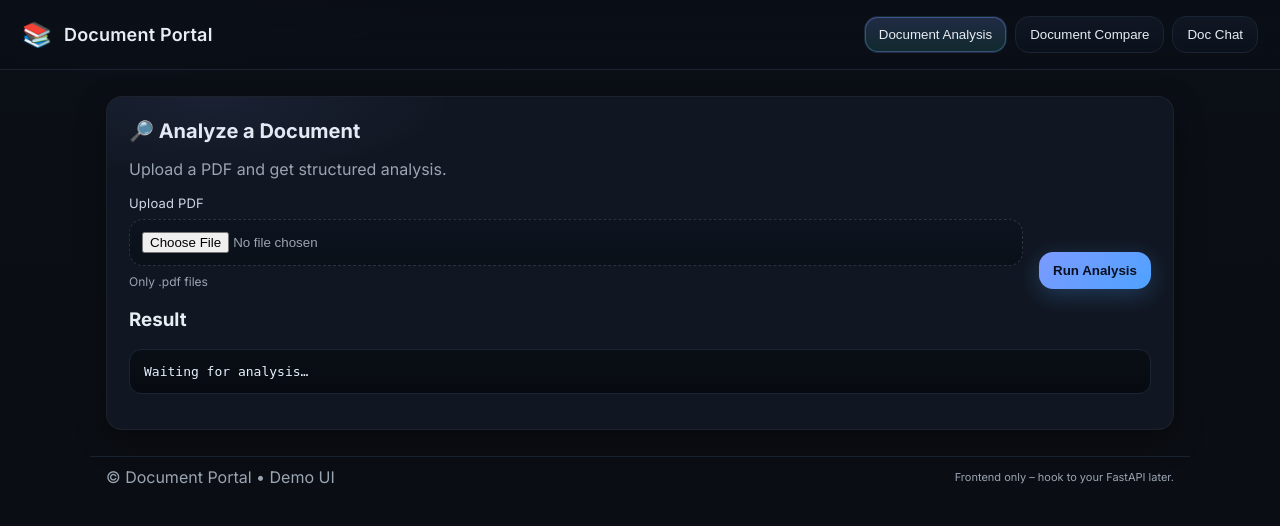
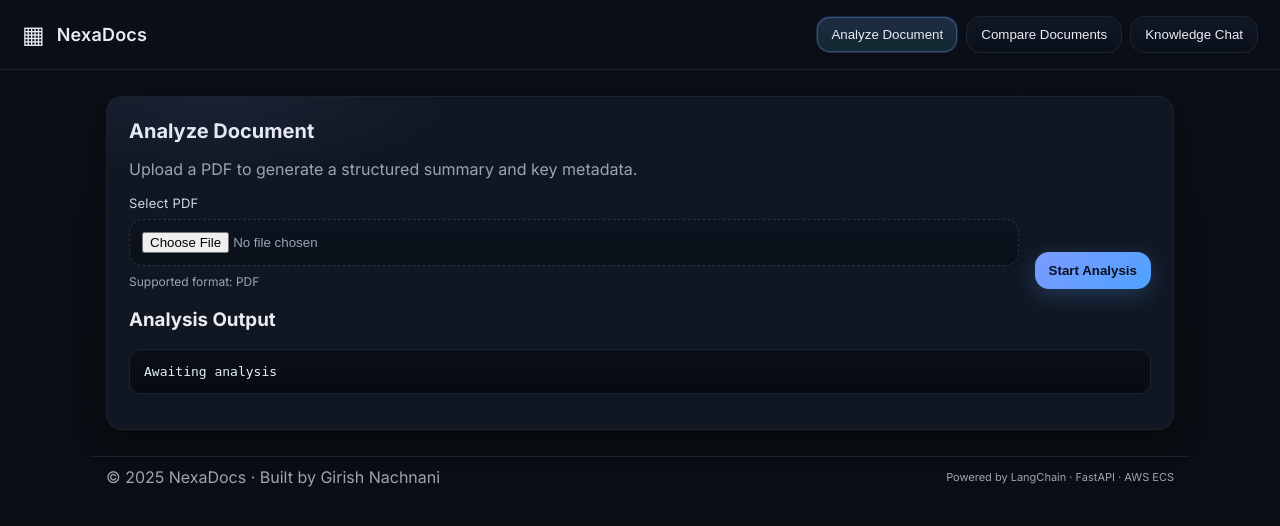
Before and after one commit to gknachnani/document_portal, a FastAPI app: page / in a window 1280 px wide. Shown: the top 526 px of the page. Run offline with FastAPI, Linux system fonts and the light colour scheme.

Commit message:
Updated index.html file

```diff
--- a/templates/index.html
+++ b/templates/index.html
@@ -2,9 +2,8 @@
 <html lang="en">
 <head>
   <meta charset="utf-8" />
-  <title>Document Portal</title>
+  <title>NexaDocs | AI Document Intelligence</title>
   <meta name="viewport" content="width=device-width, initial-scale=1" />
-  <!-- Google Fonts for classy look -->
   <link rel="preconnect" href="https://fonts.googleapis.com">
   <link rel="preconnect" href="https://fonts.gstatic.com" crossorigin>
   <link href="https://fonts.googleapis.com/css2?family=Inter:wght@400;500;600;700&display=swap" rel="stylesheet">
@@ -13,13 +12,13 @@
 <body>
   <header class="app-header">
     <div class="brand">
-      <span class="logo">📚</span>
-      <h1>Document Portal</h1>
+      <span class="logo" aria-hidden="true">▦</span>
+      <h1>NexaDocs</h1>
     </div>
     <nav class="mode-switch">
-      <button class="tab-btn active" data-tab="analysis">Document Analysis</button>
-      <button class="tab-btn" data-tab="compare">Document Compare</button>
-      <button class="tab-btn" data-tab="chat">Doc Chat</button>
+      <button class="tab-btn active" data-tab="analysis">Analyze Document</button>
+      <button class="tab-btn" data-tab="compare">Compare Documents</button>
+      <button class="tab-btn" data-tab="chat">Knowledge Chat</button>
     </nav>
   </header>
 
@@ -27,21 +26,21 @@
     <!-- ============== ANALYSIS ============== -->
     <section id="tab-analysis" class="tab-panel active">
       <div class="card">
-        <h2>🔎 Analyze a Document</h2>
-        <p class="muted">Upload a PDF and get structured analysis.</p>
+        <h2>Analyze Document</h2>
+        <p class="muted">Upload a PDF to generate a structured summary and key metadata.</p>
         <form id="form-analyze" class="form-grid" onsubmit="return false;">
           <div class="field">
-            <label for="an-file">Upload PDF</label>
+            <label for="an-file">Select PDF</label>
             <input id="an-file" type="file" accept=".pdf" required />
-            <small class="help">Only .pdf files</small>
+            <small class="help">Supported format: PDF</small>
           </div>
           <div class="actions">
-            <button id="btn-analyze" class="btn primary">Run Analysis</button>
+            <button id="btn-analyze" class="btn primary">Start Analysis</button>
           </div>
         </form>
         <div id="an-result" class="result-block">
-          <h3>Result</h3>
-          <pre class="code" id="an-json">Waiting for analysis…</pre>
+          <h3>Analysis Output</h3>
+          <pre class="code" id="an-json">Awaiting analysis</pre>
         </div>
       </div>
     </section>
@@ -49,31 +48,31 @@
     <!-- ============== COMPARE ============== -->
     <section id="tab-compare" class="tab-panel">
       <div class="card">
-        <h2>🆚 Compare Two Documents</h2>
-        <p class="muted">Upload a reference PDF and an actual PDF to see page-wise differences.</p>
+        <h2>Compare Documents</h2>
+        <p class="muted">Upload a reference PDF and a candidate PDF to view page-level differences.</p>
         <form id="form-compare" class="form-grid-2" onsubmit="return false;">
           <div class="field">
             <label for="cmp-ref">Reference PDF</label>
             <input id="cmp-ref" type="file" accept=".pdf" required />
           </div>
           <div class="field">
-            <label for="cmp-act">Actual PDF</label>
+            <label for="cmp-act">Candidate PDF</label>
             <input id="cmp-act" type="file" accept=".pdf" required />
           </div>
           <div class="actions span-2">
-            <button id="btn-compare" class="btn primary">Compare</button>
+            <button id="btn-compare" class="btn primary">Run Comparison</button>
           </div>
         </form>
 
         <div id="cmp-result" class="result-block">
-          <h3>Comparison Result</h3>
+          <h3>Comparison Results</h3>
           <div class="table-wrap">
             <table id="cmp-table">
               <thead>
                 <tr><th>Page</th><th>Changes</th></tr>
               </thead>
               <tbody>
-                <tr><td colspan="2" class="muted center">No data yet.</td></tr>
+                <tr><td colspan="2" class="muted center">No results</td></tr>
               </tbody>
             </table>
           </div>
@@ -84,20 +83,20 @@
     <!-- ============== CHAT ============== -->
     <section id="tab-chat" class="tab-panel">
       <div class="card">
-        <h2>💬 Chat with your Documents</h2>
-        <p class="muted">Upload PDF/DOCX/TXT; we’ll index to FAISS and enable RAG chat.</p>
+        <h2>Knowledge Chat</h2>
+        <p class="muted">Upload files to index and chat across them using retrieval-augmented generation.</p>
 
         <form id="form-chat-index" class="form-grid" onsubmit="return false;">
           <div class="field">
             <label for="chat-files">Upload files</label>
             <input id="chat-files" type="file" multiple accept=".pdf,.docx,.txt" />
-            <small class="help">You can select multiple files.</small>
+            <small class="help">Multiple selection supported</small>
           </div>
 
           <div class="grid-3">
             <div class="field">
               <label for="chat-session">Session ID (optional)</label>
-              <input id="chat-session" type="text" placeholder="Leave blank for auto session" />
+              <input id="chat-session" type="text" placeholder="Leave blank to auto-generate" />
             </div>
             <div class="field">
               <label for="chat-chunk">Chunk size</label>
@@ -115,7 +114,7 @@
               <input id="chat-k" type="number" value="5" min="1" max="20" />
             </div>
             <div class="field toggle-row">
-              <label>Use session-based FAISS</label>
+              <label>Use session-scoped index</label>
               <label class="switch">
                 <input id="chat-sessionized" type="checkbox" checked />
                 <span class="slider"></span>
@@ -124,7 +123,7 @@
           </div>
 
           <div class="actions">
-            <button id="btn-build" class="btn primary">Build / Update Index</button>
+            <button id="btn-build" class="btn primary">Build Index</button>
           </div>
         </form>
 
@@ -132,11 +131,11 @@
 
         <form id="form-chat-ask" class="form-grid" onsubmit="return false;">
           <div class="field">
-            <label for="chat-q">Your Question</label>
-            <input id="chat-q" type="text" placeholder="Ask a question about your documents…" />
+            <label for="chat-q">Question</label>
+            <input id="chat-q" type="text" placeholder="Ask about your documents" />
           </div>
           <div class="actions">
-            <button id="btn-ask" class="btn">Send</button>
+            <button id="btn-ask" class="btn">Ask</button>
           </div>
         </form>
 
@@ -144,22 +143,20 @@
 
         <div id="chat-ans" class="result-block">
           <h3>Answer</h3>
-          <div class="answer" id="chat-answer">No answer yet.</div>
+          <div class="answer" id="chat-answer">No answer</div>
         </div>
       </div>
     </section>
   </main>
 
   <footer class="app-footer">
-    <div>© Document Portal • Demo UI</div>
-    <div class="tiny">Frontend only – hook to your FastAPI later.</div>
+    <div>© 2025 NexaDocs · Built by Girish Nachnani</div>
+    <div class="tiny">Powered by LangChain · FastAPI · AWS ECS</div>
   </footer>
 
   <script>
-  // Base URL for API (same origin when opened via FastAPI)
   const API_BASE = "";
 
-  // Tab switching (unchanged)
   const tabs = document.querySelectorAll(".tab-btn");
   const panels = document.querySelectorAll(".tab-panel");
   tabs.forEach(btn => {
@@ -175,12 +172,12 @@
   document.getElementById("btn-analyze").addEventListener("click", async () => {
     const file = document.getElementById("an-file").files[0];
     const out  = document.getElementById("an-json");
-    if (!file) { out.textContent = "Please upload a PDF."; return; }
+    if (!file) { out.textContent = "Select a PDF to continue"; return; }
 
     try {
-      out.textContent = "Running analysis…";
+      out.textContent = "Processing";
       const fd = new FormData();
-      fd.append("file", file); // <-- must be 'file' to match FastAPI
+      fd.append("file", file);
 
       const res = await fetch(`${API_BASE}/analyze`, { method: "POST", body: fd });
       if (!res.ok) {
@@ -201,26 +198,26 @@
     const tbody = document.querySelector("#cmp-table tbody");
 
     if (!ref || !act) {
-      tbody.innerHTML = `<tr><td colspan="2" class="muted center">Upload both PDFs.</td></tr>`;
+      tbody.innerHTML = `<tr><td colspan="2" class="muted center">Upload both PDFs</td></tr>`;
       return;
     }
 
     try {
-      tbody.innerHTML = `<tr><td colspan="2" class="center">Comparing…</td></tr>`;
+      tbody.innerHTML = `<tr><td colspan="2" class="center">Processing</td></tr>`;
 
       const fd = new FormData();
-      fd.append("reference", ref); // <-- must be 'reference'
-      fd.append("actual", act);    // <-- must be 'actual'
+      fd.append("reference", ref);
+      fd.append("actual", act);
 
       const res = await fetch(`${API_BASE}/compare`, { method: "POST", body: fd });
       if (!res.ok) {
         const err = await res.json().catch(()=>({detail:res.statusText}));
         throw new Error(err.detail || `HTTP ${res.status}`);
       }
-      const json = await res.json(); // { rows: [...] }
+      const json = await res.json();
       const rows = json.rows || [];
       if (!rows.length) {
-        tbody.innerHTML = `<tr><td colspan="2" class="muted center">No differences found.</td></tr>`;
+        tbody.innerHTML = `<tr><td colspan="2" class="muted center">No differences found</td></tr>`;
         return;
       }
       tbody.innerHTML = rows.map(r => {
@@ -245,13 +242,13 @@
     const overlap   = +document.getElementById("chat-overlap").value || 200;
     const meta      = document.getElementById("chat-meta");
 
-    if (!files.length) { meta.textContent = "Please upload at least one file."; return; }
+    if (!files.length) { meta.textContent = "Upload at least one file"; return; }
 
     try {
-      meta.textContent = "Building index…";
+      meta.textContent = "Building index";
 
       const fd = new FormData();
-      [...files].forEach(f => fd.append("files", f)); // <-- must be 'files'
+      [...files].forEach(f => fd.append("files", f));
       if (sessionId) fd.append("session_id", sessionId);
       fd.append("use_session_dirs", useSess ? "true" : "false");
       fd.append("chunk_size", String(chunk));
@@ -263,9 +260,9 @@
         const err = await res.json().catch(()=>({detail:res.statusText}));
         throw new Error(err.detail || `HTTP ${res.status}`);
       }
-      const json = await res.json(); // { session_id, k, use_session_dirs }
+      const json = await res.json();
       currentSession = json.session_id || sessionId || null;
-      meta.textContent = `Indexed. session=${currentSession || "(none)"}, k=${json.k}`;
+      meta.textContent = `Index ready. session=${currentSession || "none"}, k=${json.k}`;
     } catch (e) {
       meta.textContent = "Indexing failed: " + (e.message || e);
     }
@@ -277,14 +274,14 @@
     const useSess  = document.getElementById("chat-sessionized").checked;
     const k        = +document.getElementById("chat-k").value || 5;
 
-    if (!q) { ans.textContent = "Please enter a question."; return; }
+    if (!q) { ans.textContent = "Enter a question"; return; }
     if (useSess && !currentSession) {
-      ans.textContent = "Build the index first (session-based mode is ON).";
+      ans.textContent = "Build the index first";
       return;
     }
 
     try {
-      ans.textContent = "Thinking…";
+      ans.textContent = "Processing";
 
       const fd = new FormData();
       fd.append("question", q);
@@ -297,13 +294,13 @@
         const err = await res.json().catch(()=>({detail:res.statusText}));
         throw new Error(err.detail || `HTTP ${res.status}`);
       }
-      const json = await res.json(); // { answer, ... }
-      ans.textContent = json.answer || "No answer.";
+      const json = await res.json();
+      ans.textContent = json.answer || "No answer";
     } catch (e) {
       ans.textContent = "Query failed: " + (e.message || e);
     }
   });
-</script>
+  </script>
 
 </body>
 </html>
```
